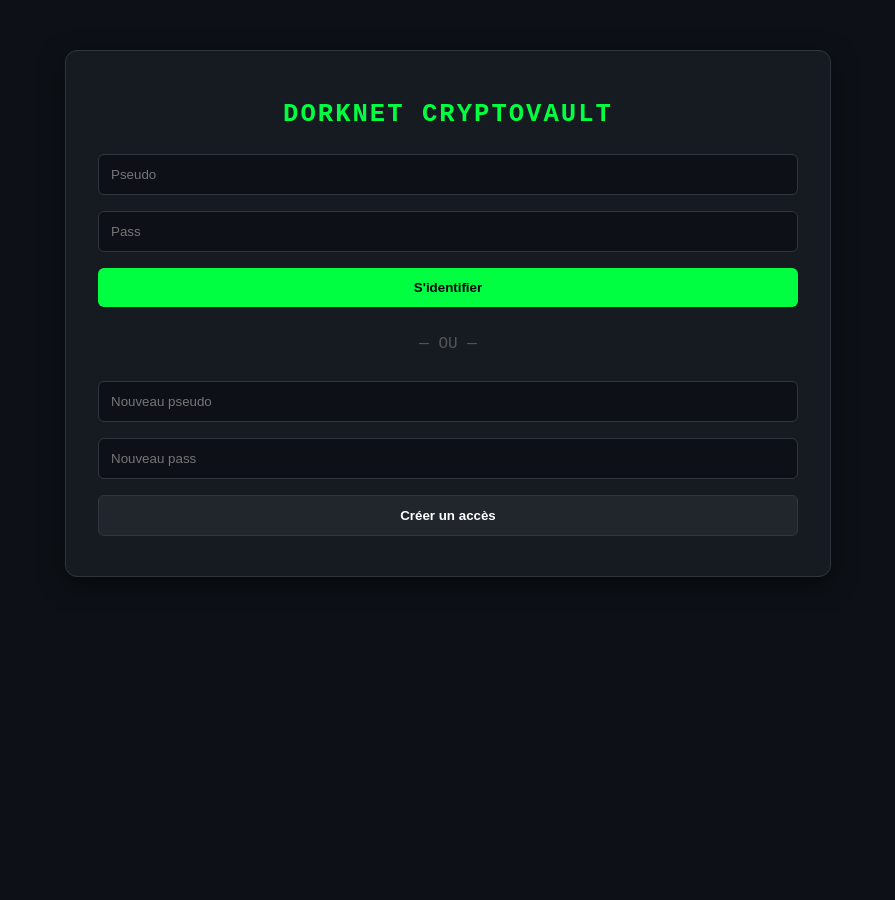
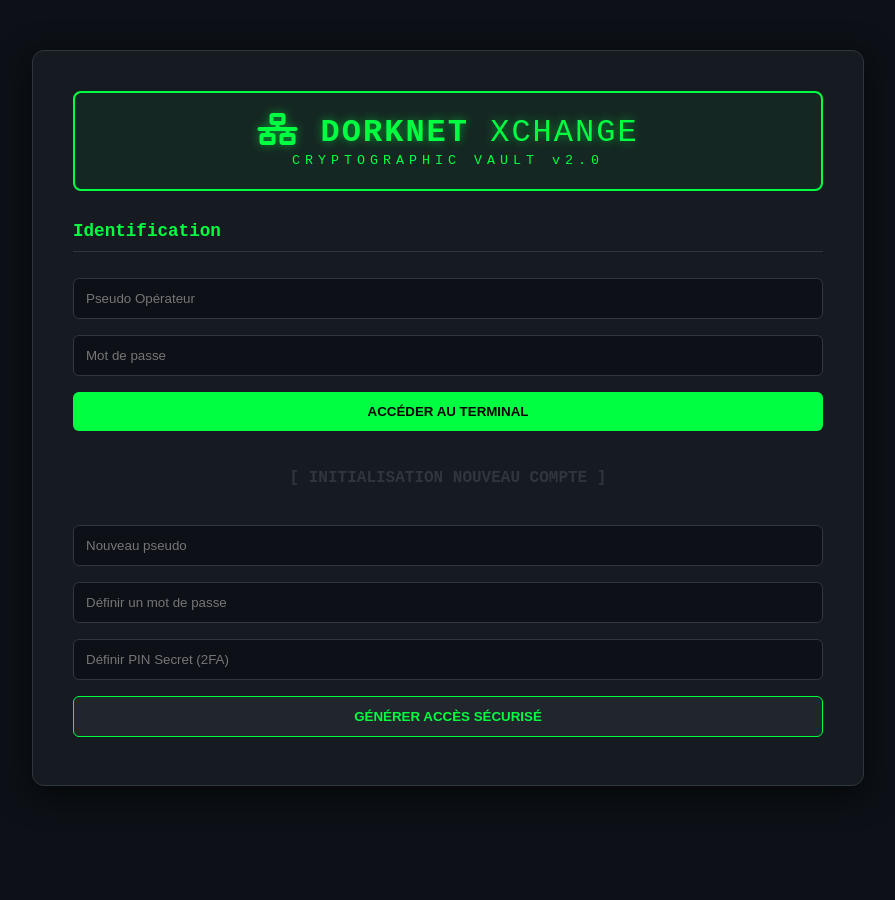
Before and after one commit to enochnumbi062-gif/DorkNet_CryptoVault, a Flask app: page / in a window 1280 px wide. Shown: the whole page, without its empty margins (192-1087 px from the left). Run offline with Flask 3, Linux system fonts and the light colour scheme; parts of the project's set-up code (start-up, migrations or seed data) failed here and were passed over.

Commit message:
Update index.html

```diff
--- a/templates/index.html
+++ b/templates/index.html
@@ -3,47 +3,75 @@
 <head>
     <meta charset="UTF-8">
     <meta name="viewport" content="width=device-width, initial-scale=1.0">
-    <title>DorkNet CryptoVault</title>
+    <title>DorkNet CryptoVault | Xchange</title>
     <link rel="stylesheet" href="https://cdnjs.cloudflare.com/ajax/libs/font-awesome/6.0.0/css/all.min.css">
     <style>
         :root { --primary: #00ff41; --bg: #0d1117; --card: #161b22; --text: #c9d1d9; --border: #30363d; --danger: #f85149; }
+
         body { background-color: var(--bg); color: var(--text); font-family: 'Courier New', Courier, monospace; display: flex; justify-content: center; align-items: flex-start; min-height: 100vh; margin: 0; padding: 50px 20px; }
-        .container { background: var(--card); padding: 2rem; border-radius: 12px; box-shadow: 0 8px 24px rgba(0,0,0,0.5); width: 100%; max-width: 700px; border: 1px solid var(--border); }
-        h1 { color: var(--primary); text-align: center; font-size: 1.6rem; letter-spacing: 2px; text-transform: uppercase; }
+
+        .container { background: var(--card); padding: 2.5rem; border-radius: 12px; box-shadow: 0 8px 32px rgba(0,0,0,0.7); width: 100%; max-width: 750px; border: 1px solid var(--border); }
+
+        /* BANNIÈRE & LOGO */
+        .banner { text-align: center; margin-bottom: 30px; border: 2px solid var(--primary); padding: 20px; border-radius: 8px; background: rgba(0, 255, 65, 0.05); }
+        h1 { margin: 0; font-size: 2rem; color: var(--primary); text-transform: uppercase; letter-spacing: 2px; text-shadow: 0 0 10px rgba(0, 255, 65, 0.5); transition: 0.3s; }
+        h1:hover { text-shadow: 0 0 20px rgba(0, 255, 65, 0.8); transform: scale(1.02); }
         h3 { border-bottom: 1px solid var(--border); padding-bottom: 10px; font-size: 1.1rem; color: var(--primary); display: flex; align-items: center; gap: 10px; }
+
+        /* FORMULAIRES & INPUTS */
         input, button { width: 100%; padding: 12px; margin: 8px 0; border-radius: 6px; border: 1px solid var(--border); background: #0d1117; color: white; box-sizing: border-box; }
-        button { background: var(--primary); color: black; font-weight: bold; cursor: pointer; border: none; transition: 0.3s; }
-        button:hover { background: #00cc33; filter: brightness(1.2); }
-        .btn-sm-action { text-decoration: none; padding: 5px 10px; border-radius: 4px; font-size: 0.8rem; border: 1px solid var(--primary); color: var(--primary); transition: 0.3s; display: inline-block; }
+        button { background: var(--primary); color: black; font-weight: bold; cursor: pointer; border: none; transition: 0.3s; text-transform: uppercase; }
+        button:hover { background: #00cc33; filter: brightness(1.2); box-shadow: 0 0 15px rgba(0, 255, 65, 0.4); }
+
+        /* ACTIONS & BOUTONS SECONDAIRES */
+        .btn-sm-action { text-decoration: none; padding: 6px 12px; border-radius: 4px; font-size: 0.8rem; border: 1px solid var(--primary); color: var(--primary); transition: 0.3s; display: inline-block; }
         .btn-sm-action:hover { background: var(--primary); color: black; }
         .btn-danger-outline { border-color: var(--danger); color: var(--danger); }
         .btn-danger-outline:hover { background: var(--danger); color: white; }
+
+        /* ALERTES FLASH */
+        .flash { padding: 12px; border-radius: 6px; margin-bottom: 20px; text-align: center; font-weight: bold; }
+        .flash-success { background: rgba(0, 43, 54, 0.8); border: 1px solid var(--primary); color: var(--primary); }
+        .flash-danger { background: rgba(45, 0, 0, 0.8); border: 1px solid var(--danger); color: var(--danger); }
+
+        /* TABLEAUX & LOGS */
         .logout-link { color: var(--danger); text-decoration: none; font-size: 0.9rem; float: right; }
         .log-container { background-color: #0a0a0a; border: 1px solid var(--border); border-radius: 8px; padding: 10px; margin-top: 15px; max-height: 200px; overflow-y: auto; }
         table { width: 100%; border-collapse: collapse; font-size: 0.85rem; margin-top: 10px; }
         th { text-align: left; border-bottom: 1px solid #333; padding: 10px; color: var(--primary); }
         td { padding: 10px; border-bottom: 1px solid #1a1a1a; vertical-align: middle; }
         .badge { background: #003311; padding: 2px 6px; border-radius: 4px; border: 1px solid var(--primary); font-size: 0.75rem; }
-        .flash { background: #002b36; border: 1px solid var(--primary); color: var(--primary); padding: 10px; border-radius: 6px; margin-bottom: 20px; text-align: center; }
     </style>
 </head>
 <body>
     <div class="container">
-        <h1>DorkNet CryptoVault</h1>
 
-        {% with messages = get_flashed_messages() %}
+        <div class="banner">
+            <h1><i class="fas fa-network-wired"></i> DORKNET <span style="font-weight: 300;">XCHANGE</span></h1>
+            <small style="color: var(--primary); letter-spacing: 5px;">CRYPTOGRAPHIC VAULT v2.0</small>
+        </div>
+
+        {% with messages = get_flashed_messages(with_categories=true) %}
           {% if messages %}
-            {% for message in messages %}<div class="flash">{{ message }}</div>{% endfor %}
+            {% for category, message in messages %}
+                <div class="flash flash-{{ category }}">{{ message }}</div>
+            {% endfor %}
           {% endif %}
         {% endwith %}
 
         {% if current_user.is_authenticated %}
             <div class="user-panel">
                 <a href="/logout" class="logout-link"><i class="fas fa-sign-out-alt"></i> Déconnexion</a>
-                <p>Opérateur: <span style="color:var(--primary)">{{ current_user.username }}</span></p>
+                <p>Opérateur: <span style="color:var(--primary); font-weight: bold;">{{ current_user.username }}</span></p>
+
+                <div style="text-align: right; margin-bottom: 20px;">
+                    <a href="/test_key" class="btn-sm-action" style="border-color: #e1b12c; color: #e1b12c;">
+                        <i class="fas fa-vial"></i> Tester l'intégrité de la clé
+                    </a>
+                </div>
 
                 <section style="margin-top: 30px;">
-                    <h3><i class="fas fa-lock"></i> Sécuriser un fichier</h3>
+                    <h3><i class="fas fa-lock"></i>Sécuriser un fichier</h3>
                     <form action="/upload" method="post" enctype="multipart/form-data">
                         <input type="file" name="file" required>
                         <button type="submit">Lancer le chiffrement AES-256 & Cloud</button>
@@ -67,7 +95,7 @@
                         <tbody>
                             {% for file in files %}
                             <tr>
-                                <td style="color: #aaa; font-size: 0.75rem;">{{ file.public_id }}</td>
+                                <td style="color: #aaa; font-size: 0.75rem; font-family: monospace;">{{ file.public_id }}</td>
                                 <td>{{ file.size }}</td>
                                 <td style="text-align: right;">
                                     <a href="{{ url_for('download_cloud', public_id=file.public_id) }}" class="btn-sm-action" title="Déchiffrer et Télécharger">
@@ -75,14 +103,14 @@
                                     </a>
                                     <a href="{{ url_for('delete_cloud', public_id=file.public_id) }}"
                                        class="btn-sm-action btn-danger-outline"
-                                       onclick="return confirm('Supprimer définitivement ce fichier du Cloud ?');"
+                                       onclick="return confirm('Confirmer la suppression définitive ?');"
                                        title="Supprimer">
                                         <i class="fas fa-trash-alt"></i>
                                     </a>
                                 </td>
                             </tr>
                             {% else %}
-                            <tr><td colspan="3" style="text-align: center; font-style: italic; color: #555;">Aucun fichier sécurisé dans le cloud.</td></tr>
+                            <tr><td colspan="3" style="text-align: center; font-style: italic; color: #555;">Aucune archive détectée.</td></tr>
                             {% endfor %}
                         </tbody>
                     </table>
@@ -111,15 +139,19 @@
         {% else %}
             <div class="auth-panel">
                 <form action="/login" method="post">
-                    <input type="text" name="username" placeholder="Pseudo" required>
-                    <input type="password" name="password" placeholder="Pass" required>
-                    <button type="submit">S'identifier</button>
+                    <h3>Identification</h3>
+                    <input type="text" name="username" placeholder="Pseudo Opérateur" required>
+                    <input type="password" name="password" placeholder="Mot de passe" required>
+                    <button type="submit">Accéder au Terminal</button>
                 </form>
-                <div style="text-align: center; margin: 20px 0; color: #555;">— OU —</div>
+
+                <div style="text-align: center; margin: 30px 0; color: #30363d; font-weight: bold;">[ INITIALISATION NOUVEAU COMPTE ]</div>
+
                 <form action="/register" method="post">
                     <input type="text" name="username" placeholder="Nouveau pseudo" required>
-                    <input type="password" name="password" placeholder="Nouveau pass" required>
-                    <button type="submit" style="background:#21262d; color:white; border: 1px solid var(--border);">Créer un accès</button>
+                    <input type="password" name="password" placeholder="Définir un mot de passe" required>
+                    <input type="password" name="pin" placeholder="Définir PIN Secret (2FA)" maxlength="6" required>
+                    <button type="submit" style="background:#21262d; color:var(--primary); border: 1px solid var(--primary);">Générer Accès Sécurisé</button>
                 </form>
             </div>
         {% endif %}
```
